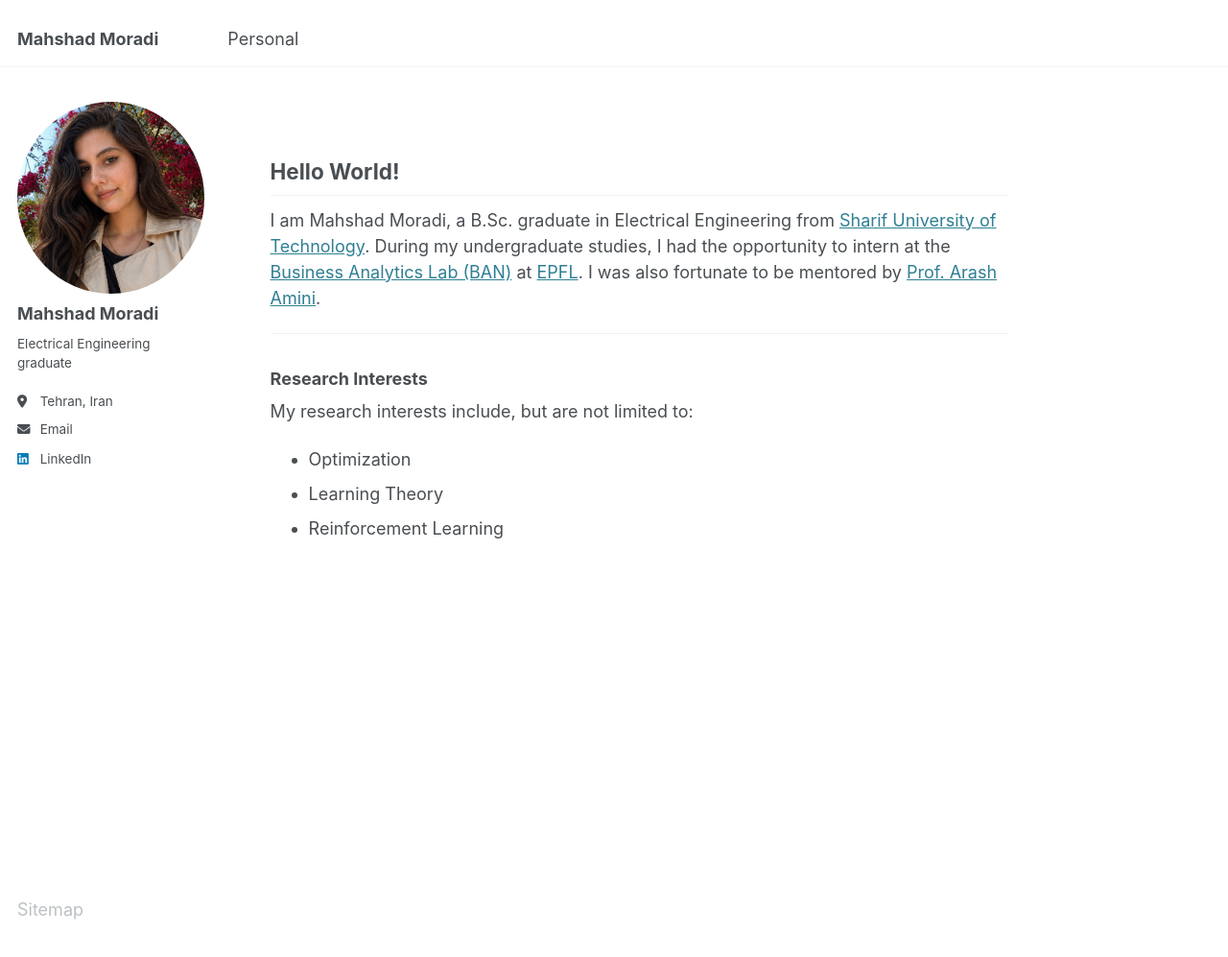
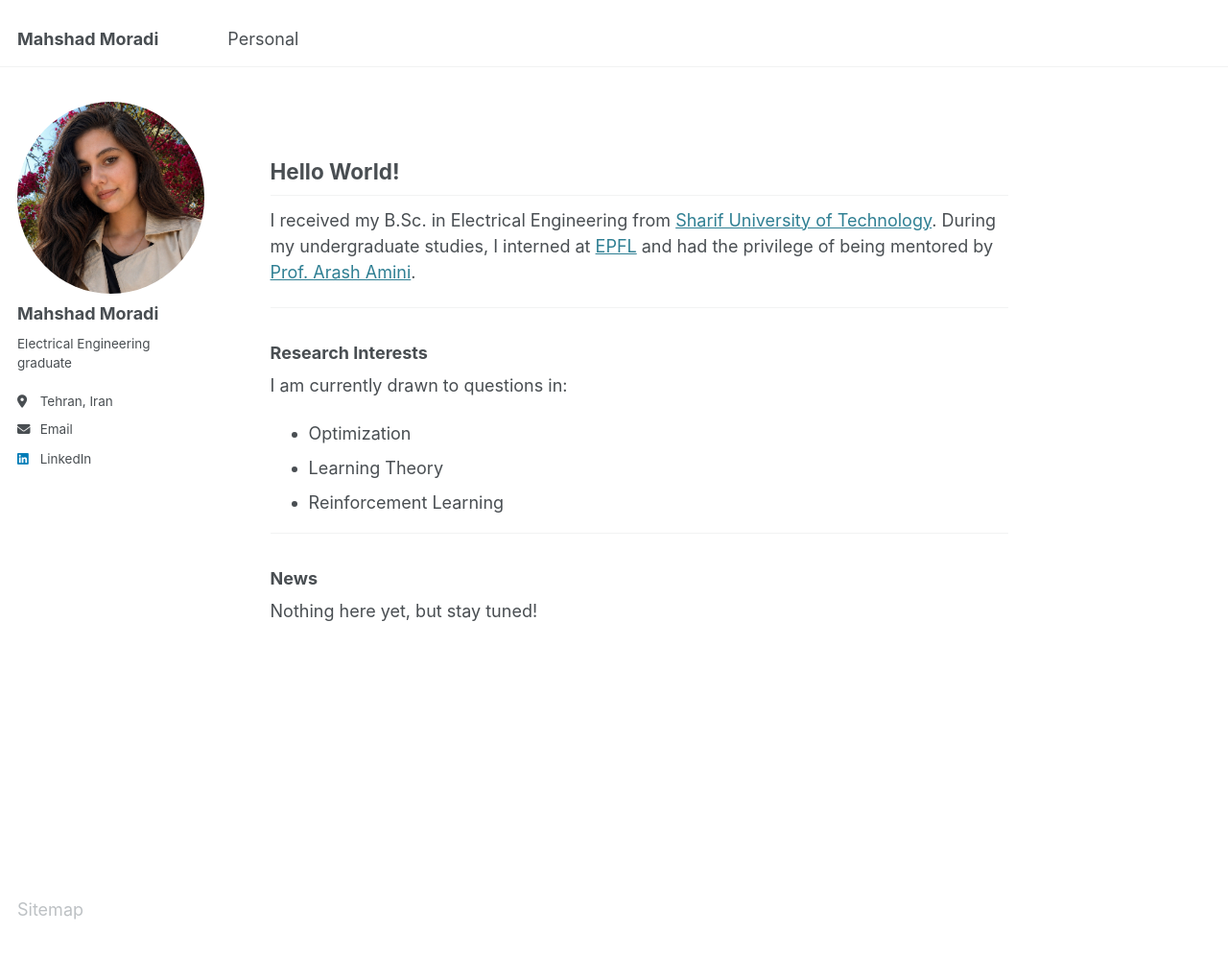
Before and after one commit to mahshadmoradi/mahshadmoradi.github.io, a Jekyll site: the page built from _pages/about.md, in a window 1280 px wide and 1079 px high. Shown: the top 997 px of the window at 96% size. Built offline with Jekyll 4.4.1, drawn with Linux system fonts in a browser that asks for light colours; a script that is not in the unit is left out.

Commit message:
Update about.md

```diff
--- a/_pages/about.md
+++ b/_pages/about.md
@@ -9,14 +9,18 @@ redirect_from:
 
 ## Hello World!
 
-I am Mahshad Moradi, a B.Sc. graduate in Electrical Engineering from [Sharif University of Technology](https://en.sharif.ir). During my undergraduate studies, I had the opportunity to intern at the [Business Analytics Lab (BAN)](https://www.epfl.ch/labs/ban/) at [EPFL](https://www.epfl.ch/en/). I was also fortunate to be mentored by [Prof. Arash Amini](https://scholar.google.com/citations?hl=en&user=3ekS0ucAAAAJ&view_op=list_works&sortby=pubdate).
+I received my B.Sc. in Electrical Engineering from [Sharif University of Technology](https://en.sharif.ir). During my undergraduate studies, I interned at [EPFL](https://www.epfl.ch/en/) and had the privilege of being mentored by [Prof. Arash Amini](https://scholar.google.com/citations?hl=en&user=3ekS0ucAAAAJ&view_op=list_works&sortby=pubdate).
 
 ---
 
 ### Research Interests
 
-My research interests include, but are not limited to:
-
+I am currently drawn to questions in:
 - Optimization
 - Learning Theory
 - Reinforcement Learning
+
+---
+
+### News
+Nothing here yet, but stay tuned!
```
